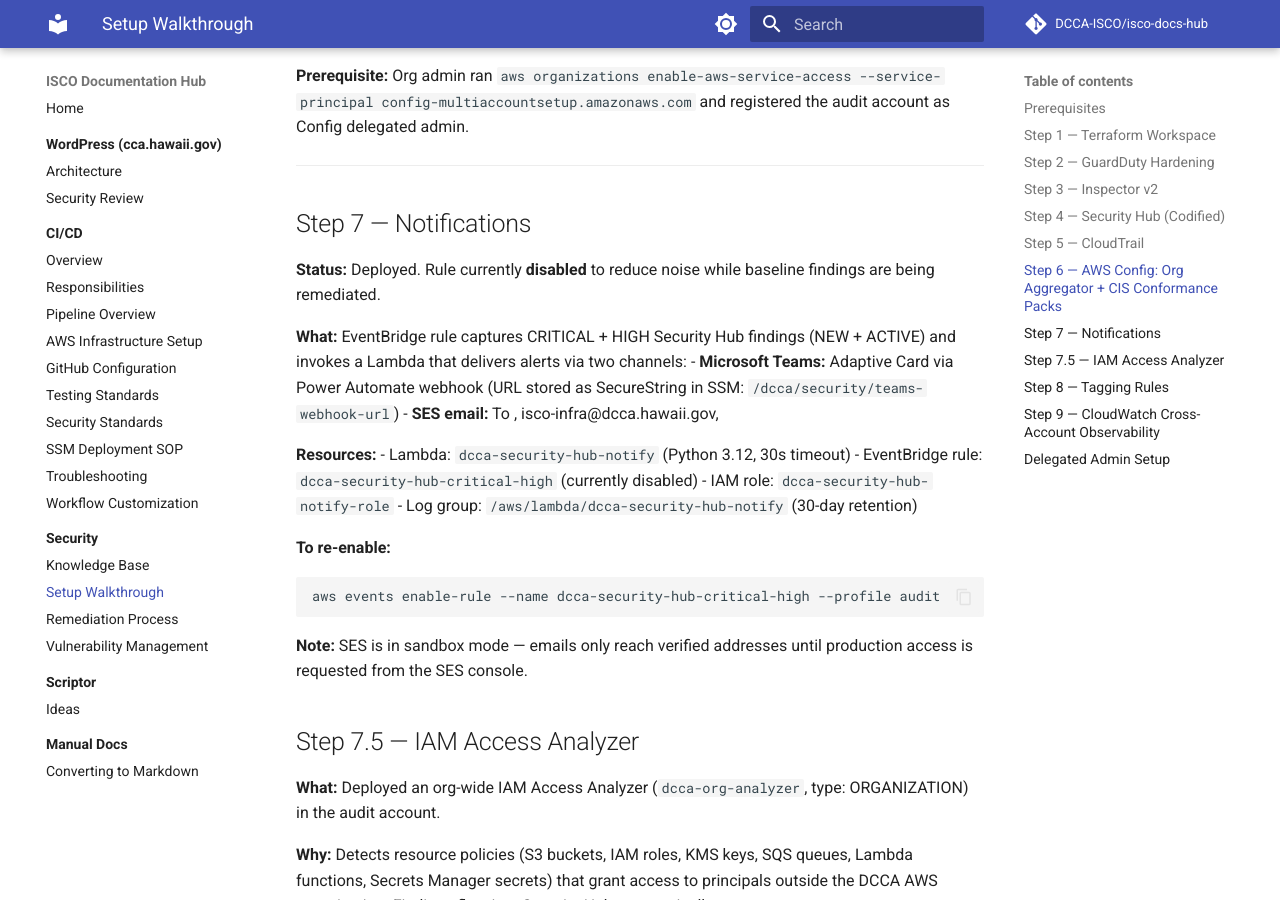
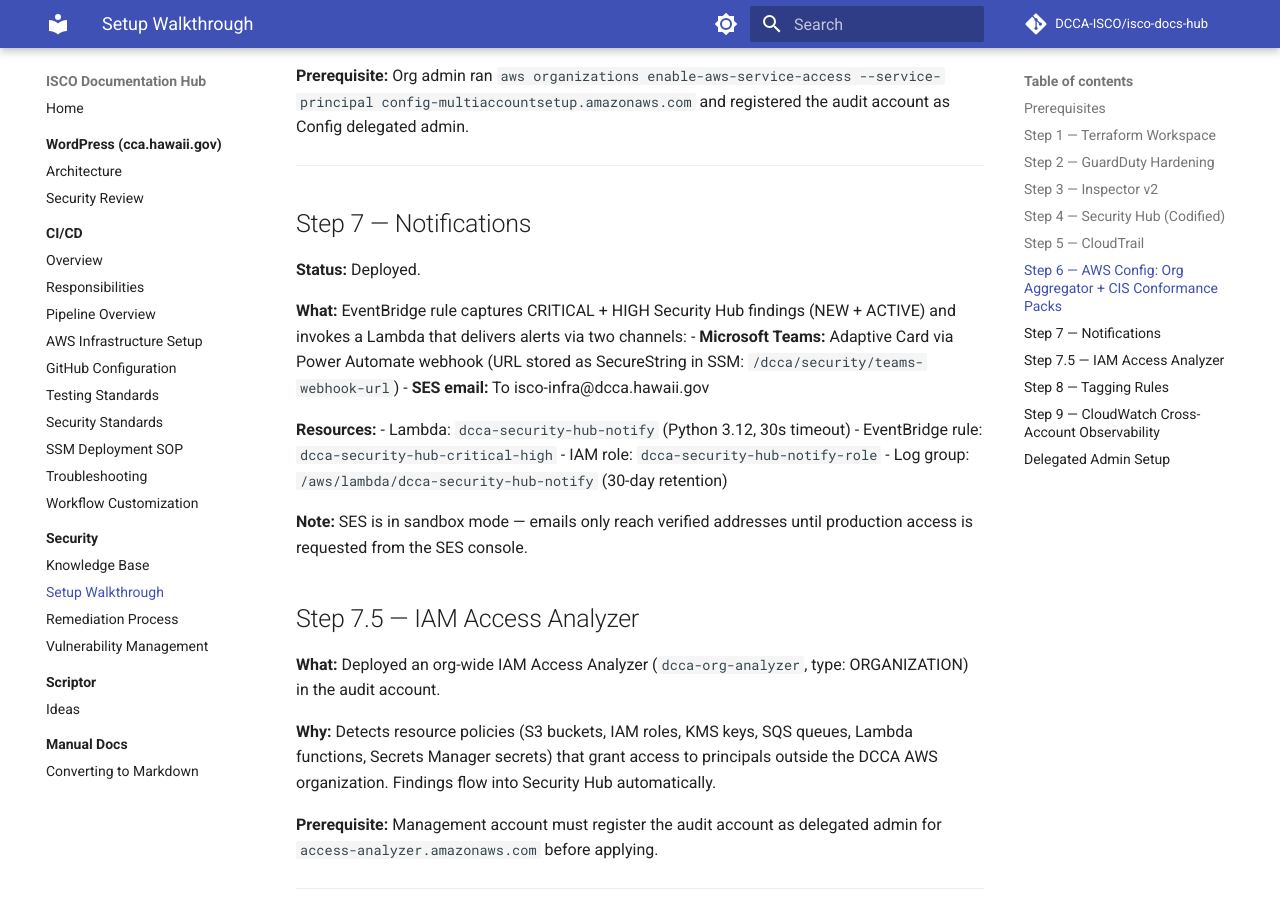
Before and after one commit to DCCA-ISCO/isco-docs-hub, an MkDocs documentation site: the page built from docs/imported/security/setup-walkthrough.md, in a window 1280 px wide and 900 px high, scrolled down 3385 px. Built offline with MkDocs 1.6.1 and Material for MkDocs 9.7.7, drawn with Linux system fonts in a browser that asks for light colours; comment, search, counter and statistics services are not loaded.

Commit message:
chore: sync imported docs from source repos

````diff
--- a/docs/imported/security/setup-walkthrough.md
+++ b/docs/imported/security/setup-walkthrough.md
@@ -111,22 +111,17 @@ How the centralized security monitoring stack was built, step by step. Written s
 
 ## Step 7 — Notifications
 
-**Status:** Deployed. Rule currently **disabled** to reduce noise while baseline findings are being remediated.
+**Status:** Deployed.
 
 **What:** EventBridge rule captures CRITICAL + HIGH Security Hub findings (NEW + ACTIVE) and invokes a Lambda that delivers alerts via two channels:
 - **Microsoft Teams:** Adaptive Card via Power Automate webhook (URL stored as SecureString in SSM: `/dcca/security/teams-webhook-url`)
-- **SES email:** To <personal-email>, isco-infra@dcca.hawaii.gov, <personal-email>
+- **SES email:** To isco-infra@dcca.hawaii.gov
 
 **Resources:**
 - Lambda: `dcca-security-hub-notify` (Python 3.12, 30s timeout)
-- EventBridge rule: `dcca-security-hub-critical-high` (currently disabled)
+- EventBridge rule: `dcca-security-hub-critical-high`
 - IAM role: `dcca-security-hub-notify-role`
 - Log group: `/aws/lambda/dcca-security-hub-notify` (30-day retention)
-
-**To re-enable:**
-```bash
-aws events enable-rule --name dcca-security-hub-critical-high --profile audit
-```
 
 **Note:** SES is in sandbox mode — emails only reach verified addresses until production access is requested from the SES console.
 
````
Also changed, not shown: docs/imported/security/knowledge-base.md (+2 -8 lines), docs/imported/security/remediation-process.md (+1 -1 lines).
